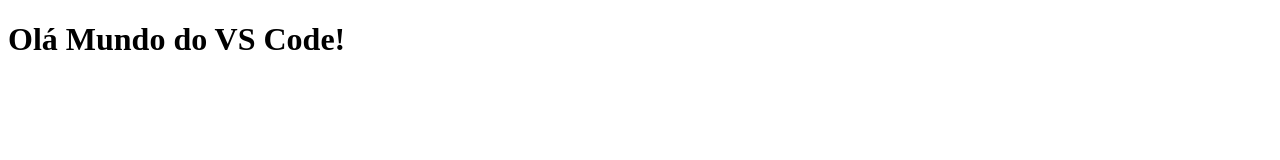
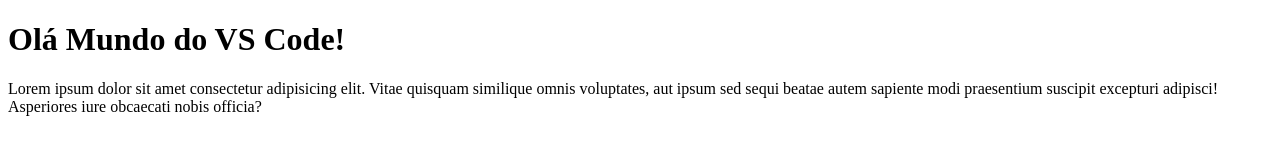
Before and after one commit to AderyuXD/JS_Projects, a plain HTML site: page index.html in a window 1280 px wide. Drawn offline with Linux system fonts and the light colour scheme.

Commit message:
Add lorem

```diff
--- a/index.html
+++ b/index.html
@@ -8,5 +8,6 @@
 </head>
 <body>
     <h1>Olá Mundo do VS Code!</h1>
+    <p>Lorem ipsum dolor sit amet consectetur adipisicing elit. Vitae quisquam similique omnis voluptates, aut ipsum sed sequi beatae autem sapiente modi praesentium suscipit excepturi adipisci! Asperiores iure obcaecati nobis officia?</p>
 </body>
 </html>
```
